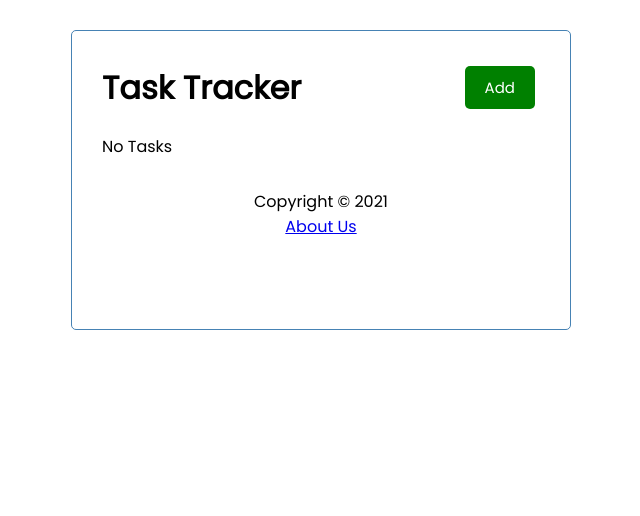
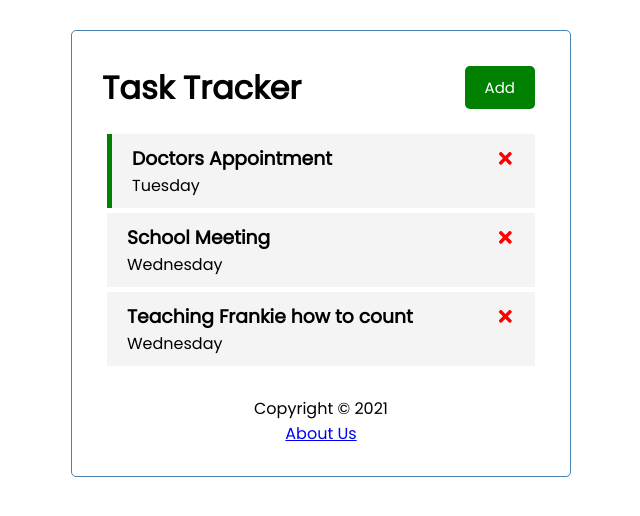
Before and after one commit to sebhavens/reacttutorial, a React (Create React App) app: page / in a window 1280 px wide. Shown: the top 516 px of the page, without its empty margins (319-959 px from the left). Built offline with nearby package versions, Linux system fonts and the light colour scheme; no server answers; data requests are answered from the project's data file.

Commit message:
Changed back to localhost

```diff
--- a/db.json
+++ b/db.json
@@ -11,6 +11,12 @@
       "day": "Wednesday",
       "reminder": false,
       "id": 2
+    },
+    {
+      "text": "Teaching Frankie how to count",
+      "day": "Wednesday",
+      "reminder": false,
+      "id": 3
     }
   ]
 }
--- a/src/App.js
+++ b/src/App.js
@@ -21,7 +21,7 @@ const App = () => {
 
   //Fetch tasks
   const fetchTasks = async () => {
-    const res = await fetch('http://178.128.110.166:5000/tasks')
+    const res = await fetch('http://localhost:5000/tasks')
     const data = await res.json()
 
     return data
@@ -29,7 +29,7 @@ const App = () => {
 
   //Fetch task
   const fetchTask = async (id) => {
-    const res = await fetch(`http://178.128.110.166:5000/tasks/${id}`)
+    const res = await fetch(`http://localhost:5000/tasks/${id}`)
     const data = await res.json()
 
     return data
@@ -37,7 +37,7 @@ const App = () => {
 
   //Add Task
   const addTask = async (task) => {
-    const res = await fetch('http://178.128.110.166:5000/tasks',{
+    const res = await fetch('http://localhost:5000/tasks',{
       method: 'POST',
       headers: {
         'Content-type': 'application/json'
@@ -55,7 +55,7 @@ const App = () => {
 
   //Delete Task
   const deleteTask = async (id) => {
-    await fetch(`http://178.128.110.166:5000/tasks/${id}`, {
+    await fetch(`http://localhost:5000/tasks/${id}`, {
       method: 'DELETE'
     })
 
@@ -67,7 +67,7 @@ const App = () => {
     const taskToToggle = await fetchTask(id)
     const updTask = {...taskToToggle, reminder: !taskToToggle.reminder}
 
-    const res = await fetch(`http://178.128.110.166:5000/tasks/${id}`, {
+    const res = await fetch(`http://localhost:5000/tasks/${id}`, {
       method: 'PUT',
       headers: {
         'Content-type': 'application/json'
```
Also changed, not shown: 1 other file (tests, documents, lock files or other folders).
